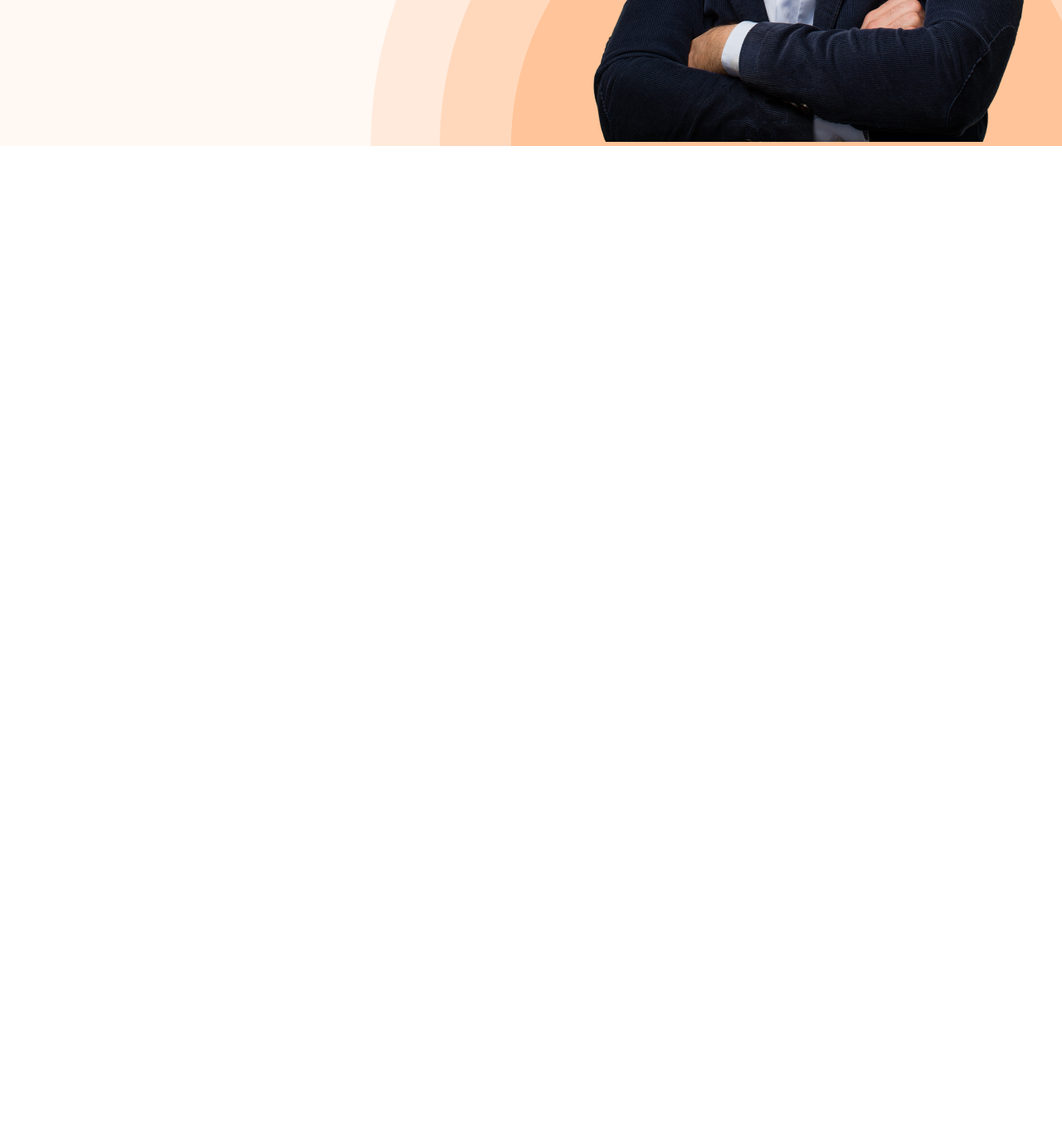
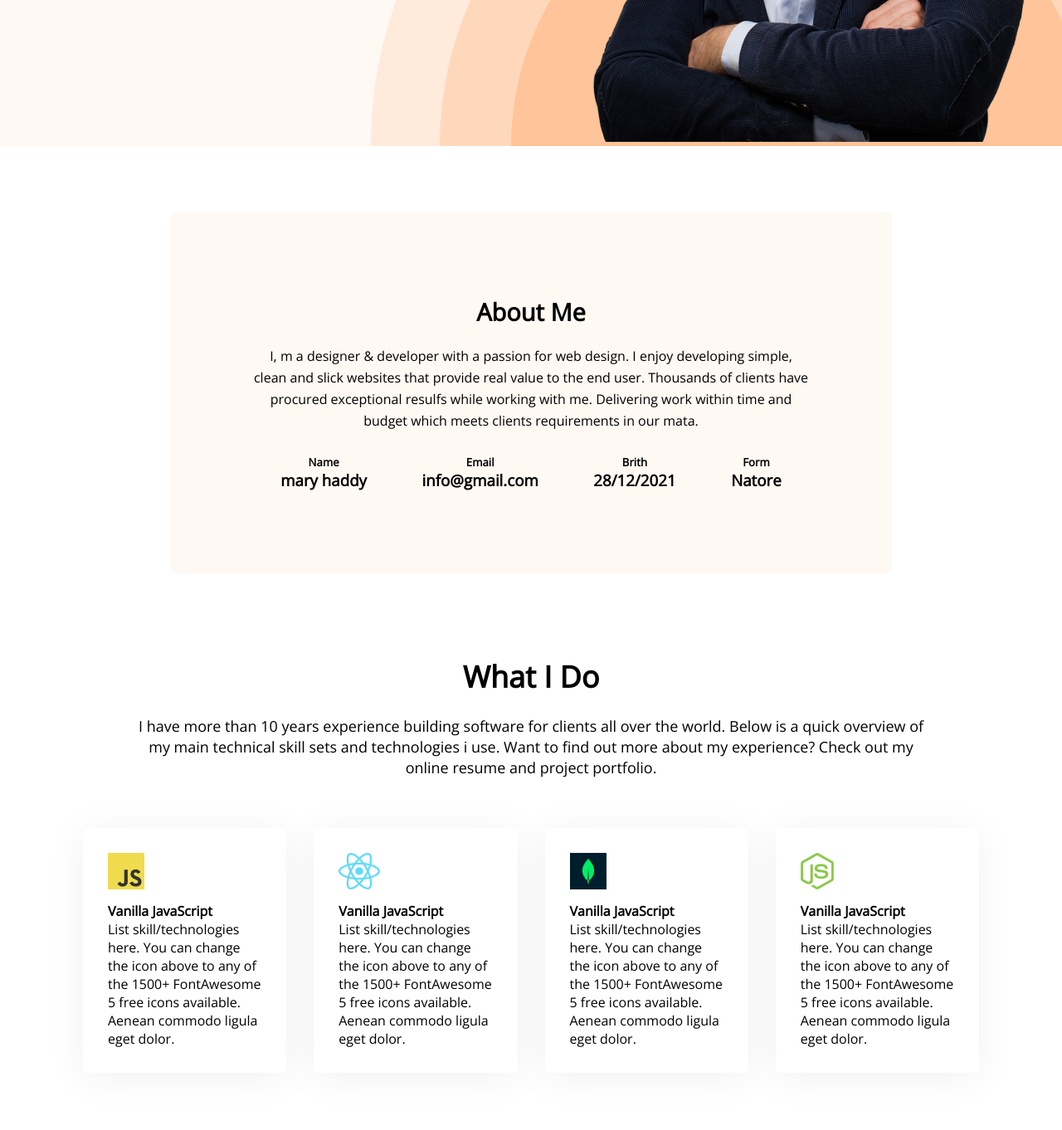
Before and after one commit to programmerrabbanii/portfolio, a plain HTML site: page index.html in a window 1280 px wide. Shown: the part 608-1970 px from the top of the page at 83% size. Before the commit the page ends 800 px from the top, so only its background shows below. Drawn offline with nearby package versions, Linux system fonts and the light colour scheme.

```diff
--- a/index.html
+++ b/index.html
@@ -44,6 +44,63 @@
     </header>
     <main>
 
+        <section class="about">
+            <div class="about-innar">
+                <h4>about me</h4>
+                <p>I, m a designer & developer with a passion for web design. I enjoy developing simple, clean and  slick websites that provide real value to the end user. Thousands of clients have procured  exceptional resulfs while working with me. Delivering work  within time and budget which meets clients requirements in our mata.</p>
+            </div>
+             <div class="bo-about">
+                <div class="about-bottom">
+                    <h5>Name </h5>
+                    <h3>mary haddy</h3>
+                </div>
+                <div class="about-bottom">
+                    <h5>Email </h5>
+                    <h3>
+                        info@gmail.com </h3>
+                </div>
+                <div class="about-bottom">
+                    <h5>Brith </h5>
+                    <h3>28/12/2021</h3>
+                </div>
+                <div class="about-bottom">
+                    <h5>Form </h5>
+                    <h3>Natore</h3>
+                </div>
+             </div>
+
+        </section>
+
+        <section class="what">
+            <div class="what-top">
+                <h3>what i do</h3>
+                <p>I have more than 10 years experience building software for clients all over the world. Below is a quick overview of my main technical skill sets and technologies i use. Want to find out more about my experience? Check out my online resume and project portfolio.</p>
+            </div>
+
+            <div class="what-main">
+                <div class="what-box">
+                    <img src="./img/js.png" alt="">
+                    <h4>Vanilla JavaScript</h4>
+                    <p>List skill/technologies here. You can change the icon above to any of the 1500+ FontAwesome 5 free icons available. Aenean commodo ligula eget dolor.</p>
+                </div>
+                <div class="what-box">
+                    <img src="./img/react.png" alt="">
+                    <h4>Vanilla JavaScript</h4>
+                    <p>List skill/technologies here. You can change the icon above to any of the 1500+ FontAwesome 5 free icons available. Aenean commodo ligula eget dolor.</p>
+                </div>
+                <div class="what-box">
+                    <img src="./img/mongo.png" alt="">
+                    <h4>Vanilla JavaScript</h4>
+                    <p>List skill/technologies here. You can change the icon above to any of the 1500+ FontAwesome 5 free icons available. Aenean commodo ligula eget dolor.</p>
+                </div>
+                <div class="what-box">
+                    <img src="./img/nodejs.png" alt="">
+                    <h4>Vanilla JavaScript</h4>
+                    <p>List skill/technologies here. You can change the icon above to any of the 1500+ FontAwesome 5 free icons available. Aenean commodo ligula eget dolor.</p>
+                </div>
+            </div>
+        </section>
+
     </main>
     <footer>
 
--- a/style.css
+++ b/style.css
@@ -110,3 +110,61 @@
     margin-left: 18px;
     border-radius: 5px;
 }
+.about {
+    background-color: #FFF8F3;
+    width: 670px;
+    margin: auto;
+    padding: 100px;
+    margin-top: 80px;
+    border-radius: 8px;
+}
+.about-innar h4 {
+    text-align: center;
+    font-size: 29px;
+    text-transform: capitalize;
+    margin-bottom: 21px;
+}
+.about-innar p {
+    text-align: center;
+    line-height: 26px;
+}
+.bo-about {
+    display: flex;
+    justify-content: space-around;
+    text-align: center;
+    margin-top: 28px;
+}
+.what{
+    padding: 100px 0;
+
+}
+.what-top{
+
+}
+.what-top h3 {
+    text-align: center;
+    font-size: 36px;
+    text-transform: capitalize;
+    margin-bottom: 23px;
+}
+.what-top p {
+    text-align: center;
+    padding: 0px 162px;
+    line-height: 25px;
+    font-size: 18px;
+}
+.what-main {
+    display: flex;
+    justify-content: space-evenly;
+    padding: 60px 100px;
+    gap: 33px;
+}
+.what-box img {
+    margin-bottom: 10px;
+}
+.what-box {
+    margin-bottom: 6px;
+    box-shadow: 0px 6px 50px 0px rgba(0, 0, 0, 0.06);
+    padding: 30px;
+    border-radius: 5px;
+}
```
